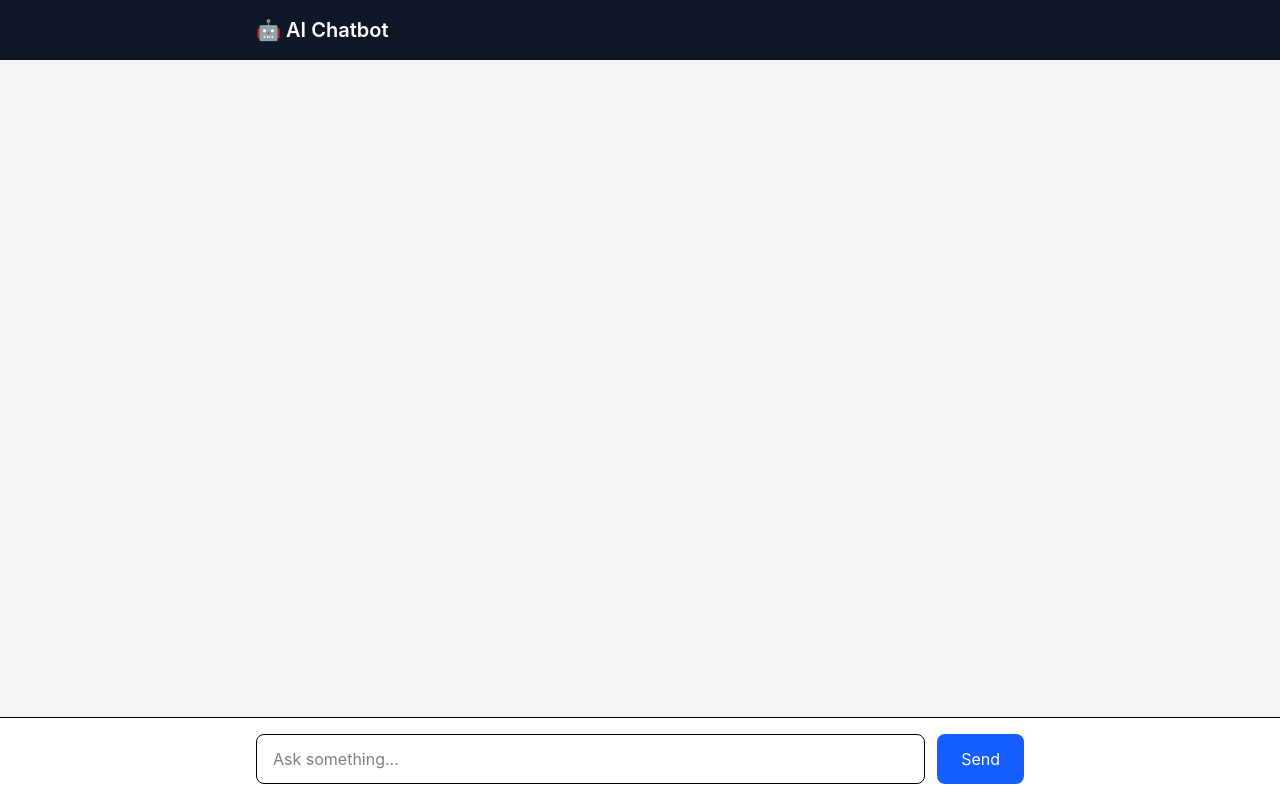
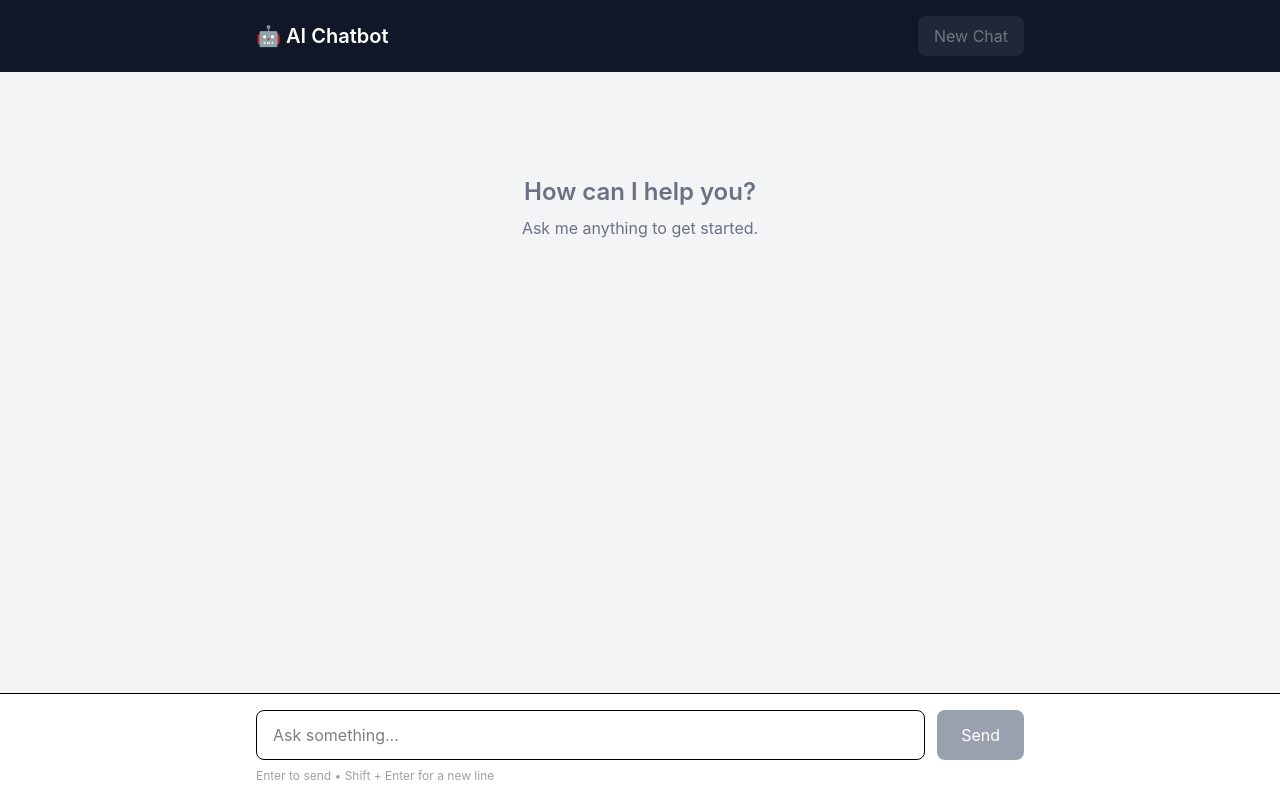
Before and after one commit to fuzzy8673/own_chatbot, a React app in the folder frontend/: page / in a window 1280 px wide. Built offline with nearby package versions, Linux system fonts and the light colour scheme; the HTML template or start-up script is replaced by a standard one.

Commit message:
implemented conversational UI with shortcuts

```diff
--- a/frontend/src/App.jsx
+++ b/frontend/src/App.jsx
@@ -1,17 +1,41 @@
-import { useState } from "react";
+import { useEffect, useRef, useState } from "react";
 
 function App() {
-  const [message, setMessage] = useState("");
-  const [response, setResponse] = useState("");
+  const [input, setInput] = useState("");
+  const [messages, setMessages] = useState([]);
   const [loading, setLoading] = useState(false);
 
+  const messagesEndRef = useRef(null);
+
+  // Scroll to the latest message
+  useEffect(() => {
+    messagesEndRef.current?.scrollIntoView({
+      behavior: "smooth",
+    });
+  }, [messages, loading]);
+
   const sendMessage = async () => {
-    if (!message.trim()) {
+    const userMessage = input.trim();
+
+    // Don't send empty messages
+    if (!userMessage || loading) {
       return;
     }
 
+    // Immediately display the user's message
+    setMessages((previousMessages) => [
+      ...previousMessages,
+      {
+        role: "user",
+        content: userMessage,
+      },
+    ]);
+
+    // Clear input box
+    setInput("");
+
+    // Show loading state
     setLoading(true);
-    setResponse("");
 
     try {
       const result = await fetch("http://127.0.0.1:8000/chat", {
@@ -22,7 +46,7 @@ function App() {
         },
 
         body: JSON.stringify({
-          message: message,
+          message: userMessage,
         }),
       });
 
@@ -32,87 +56,174 @@ function App() {
         throw new Error(data.detail || "Something went wrong");
       }
 
-      setResponse(data.response);
+      // Add AI response to conversation
+      setMessages((previousMessages) => [
+        ...previousMessages,
+        {
+          role: "assistant",
+          content: data.response,
+        },
+      ]);
     } catch (error) {
-      setResponse("Error: " + error.message);
+      // Display error as an assistant message
+      setMessages((previousMessages) => [
+        ...previousMessages,
+        {
+          role: "error",
+          content: error.message,
+        },
+      ]);
     } finally {
       setLoading(false);
     }
   };
 
+  const handleKeyDown = (event) => {
+    // Enter sends the message
+    if (event.key === "Enter" && !event.shiftKey) {
+      event.preventDefault();
+      sendMessage();
+    }
+  };
+
+  const clearChat = () => {
+    setMessages([]);
+  };
+
   return (
-    <div className="min-h-screen bg-gray-100">
+    <div className="min-h-screen bg-gray-100 flex flex-col">
 
       {/* Header */}
       <header className="bg-gray-900 text-white p-4">
-        <div className="max-w-3xl mx-auto">
+        <div className="max-w-3xl mx-auto flex justify-between items-center">
+
           <h1 className="text-xl font-semibold">
             🤖 AI Chatbot
           </h1>
+
+          <button
+            onClick={clearChat}
+            disabled={messages.length === 0}
+            className="bg-gray-700 hover:bg-gray-600 disabled:opacity-40 px-4 py-2 rounded-lg"
+          >
+            New Chat
+          </button>
+
         </div>
       </header>
 
-      {/* Chat area */}
-      <main className="max-w-3xl mx-auto p-6">
 
-        {/* User message */}
-        {message && (
-          <div className="flex justify-end mb-4">
-            <div className="bg-blue-600 text-white rounded-lg px-4 py-3 max-w-xl">
-              {message}
-            </div>
+      {/* Chat messages */}
+      <main className="flex-1 max-w-3xl w-full mx-auto p-6 pb-32">
+
+        {messages.length === 0 && (
+          <div className="text-center text-gray-500 mt-20">
+            <h2 className="text-2xl font-semibold mb-2">
+              How can I help you?
+            </h2>
+
+            <p>
+              Ask me anything to get started.
+            </p>
           </div>
         )}
 
-        {/* AI response */}
-        {response && (
+
+        {messages.map((msg, index) => (
+
+          <div
+            key={index}
+            className={`flex mb-4 ${
+              msg.role === "user"
+                ? "justify-end"
+                : "justify-start"
+            }`}
+          >
+
+            <div
+              className={`max-w-xl rounded-lg px-4 py-3 ${
+                msg.role === "user"
+                  ? "bg-blue-600 text-white"
+                  : msg.role === "error"
+                  ? "bg-red-100 text-red-700"
+                  : "bg-white shadow"
+              }`}
+            >
+
+              <div className="text-xs font-semibold mb-1 opacity-70">
+                {msg.role === "user"
+                  ? "You"
+                  : msg.role === "error"
+                  ? "Error"
+                  : "AI"}
+              </div>
+
+              <div className="whitespace-pre-wrap">
+                {msg.content}
+              </div>
+
+            </div>
+
+          </div>
+
+        ))}
+
+
+        {/* Loading indicator */}
+        {loading && (
           <div className="flex justify-start mb-4">
-            <div className="bg-white shadow rounded-lg px-4 py-3 max-w-xl">
-              <p className="whitespace-pre-wrap">
-                {response}
-              </p>
+
+            <div className="bg-white shadow rounded-lg px-4 py-3">
+
+              <div className="text-xs font-semibold mb-1 text-gray-500">
+                AI
+              </div>
+
+              <div className="text-gray-500">
+                AI is thinking...
+              </div>
+
             </div>
+
           </div>
         )}
 
-        {/* Loading */}
-        {loading && (
-          <div className="bg-white shadow rounded-lg px-4 py-3 max-w-xl">
-            AI is thinking...
-          </div>
-        )}
+        {/* Invisible element used for auto-scroll */}
+        <div ref={messagesEndRef} />
 
       </main>
 
+
       {/* Input area */}
-      <div className="fixed bottom-0 left-0 right-0 bg-white border-t p-4">
+      <footer className="fixed bottom-0 left-0 right-0 bg-white border-t p-4">
 
         <div className="max-w-3xl mx-auto flex gap-3">
 
-          <input
-            type="text"
-            value={message}
-            onChange={(e) => setMessage(e.target.value)}
-            onKeyDown={(e) => {
-              if (e.key === "Enter") {
-                sendMessage();
-              }
-            }}
+          <textarea
+            value={input}
+            onChange={(event) => setInput(event.target.value)}
+            onKeyDown={handleKeyDown}
             placeholder="Ask something..."
-            className="flex-1 border rounded-lg px-4 py-3"
+            rows={1}
+            disabled={loading}
+            className="flex-1 border rounded-lg px-4 py-3 resize-none focus:outline-none focus:ring-2 focus:ring-blue-500 disabled:bg-gray-100"
           />
 
           <button
             onClick={sendMessage}
-            disabled={loading}
-            className="bg-blue-600 text-white px-6 py-3 rounded-lg disabled:bg-gray-400"
+            disabled={loading || !input.trim()}
+            className="bg-blue-600 text-white px-6 py-3 rounded-lg hover:bg-blue-700 disabled:bg-gray-400"
           >
             {loading ? "..." : "Send"}
           </button>
 
         </div>
 
-      </div>
+        <p className="text-xs text-gray-400 max-w-3xl mx-auto mt-2">
+          Enter to send • Shift + Enter for a new line
+        </p>
+
+      </footer>
 
     </div>
   );
```
